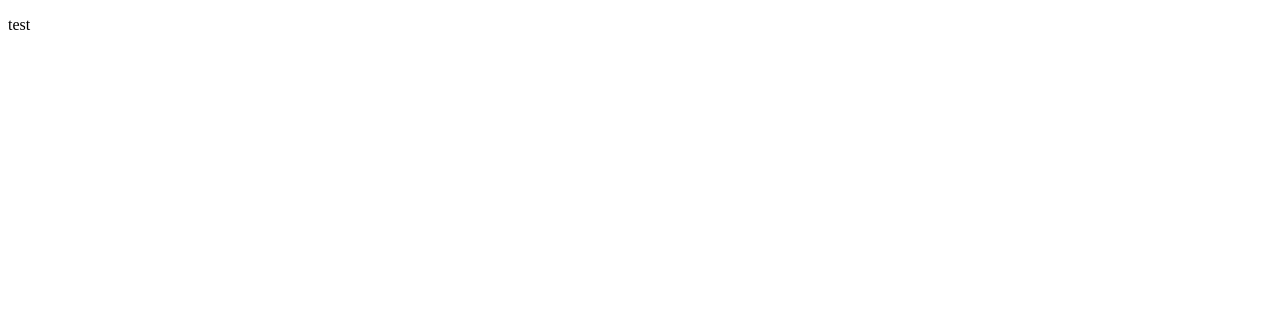
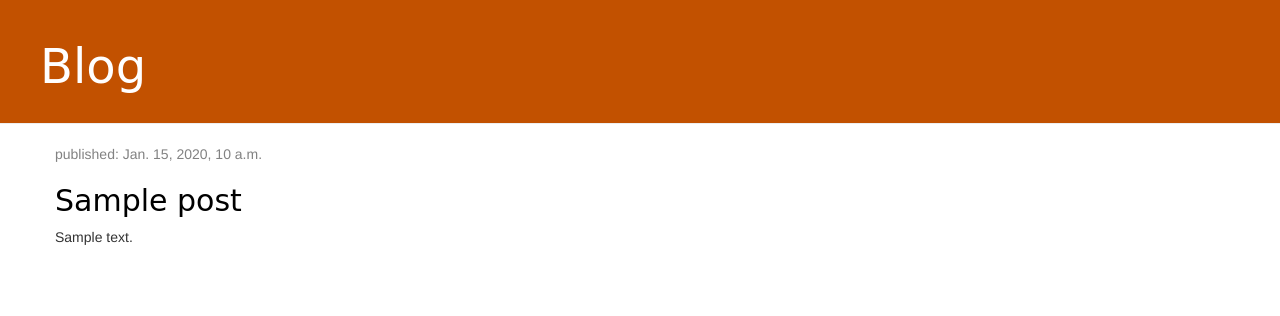
Before and after one commit to AlexJBanks/webapp, a Django app: page / in a window 1280 px wide. Before the commit the part shown is almost empty. Shown: the top 316 px of the page. Run offline with Django 3.2, Linux system fonts and the light colour scheme; tables that the repository leaves empty hold one stand-in row (values such as "Sample post"); some libraries are stand-ins or nearby versions.

Commit message:
display posts to site

```diff
--- /dev/null
+++ b/blog/static/blog/blog.css
@@ -0,0 +1,46 @@
+.page-header {
+    background-color: #C25100;
+    margin-top: 0;
+    padding: 20px 20px 20px 40px;
+}
+
+.page-header h1, .page-header h1 a, .page-header h1 a:visited, .page-header h1 a:active {
+    color: #ffffff;
+    font-size: 36pt;
+    text-decoration: none;
+}
+
+.content {
+    margin-left: 40px;
+}
+
+h1, h2, h3, h4 {
+    font-family: 'Lobster', cursive;
+}
+
+.date {
+    color: #828282;
+}
+
+.save {
+    float: right;
+}
+
+.post-form textarea, .post-form input {
+    width: 100%;
+}
+
+.top-menu, .top-menu:hover, .top-menu:visited {
+    color: #ffffff;
+    float: right;
+    font-size: 26pt;
+    margin-right: 20px;
+}
+
+.post {
+    margin-bottom: 70px;
+}
+
+.post h2 a, .post h2 a:visited {
+    color: #000000;
+}
--- a/blog/templates/blog/post_list.html
+++ b/blog/templates/blog/post_list.html
@@ -1,10 +1,37 @@
+{% load static %}
+
 <!DOCTYPE html>
 <html lang="en">
 <head>
     <meta charset="UTF-8">
     <title>Alex's blog</title>
+
+    <link rel="stylesheet" href="//maxcdn.bootstrapcdn.com/bootstrap/3.2.0/css/bootstrap.min.css">
+    <link rel="stylesheet" href="//maxcdn.bootstrapcdn.com/bootstrap/3.2.0/css/bootstrap-theme.min.css">
+
+    <link rel="stylesheet" href="{% static 'blog/blog.css' %}">
 </head>
 <body>
-    <p>test</p>
+
+<div class="page-header">
+    <h1><a href="/">Blog</h1>
+</div>
+
+<div class="content container">
+    <div class="row">
+        <div class="col-md-8">
+            {% for post in posts %}
+                <div class="post">
+                    <div class="date">
+                        <p>published: {{ post.published_date }}</p>
+                    </div>
+                    <h2><a href="">{{ post.title }}</a></h2>
+                    <p>{{ post.text|linebreaksbr }}</p>
+                </div>
+            {% endfor %}
+        </div>
+    </div>
+</div>
+
 </body>
 </html>
--- a/blog/views.py
+++ b/blog/views.py
@@ -1,5 +1,9 @@
 from django.shortcuts import render
+from django.utils import timezone
+
+from blog.models import Post
 
 
 def post_list(request):
-    return render(request, 'blog/post_list.html', {})
+    posts = Post.objects.filter(published_date__lte=timezone.now()).order_by('published_date')
+    return render(request, 'blog/post_list.html', {'posts': posts})
```
